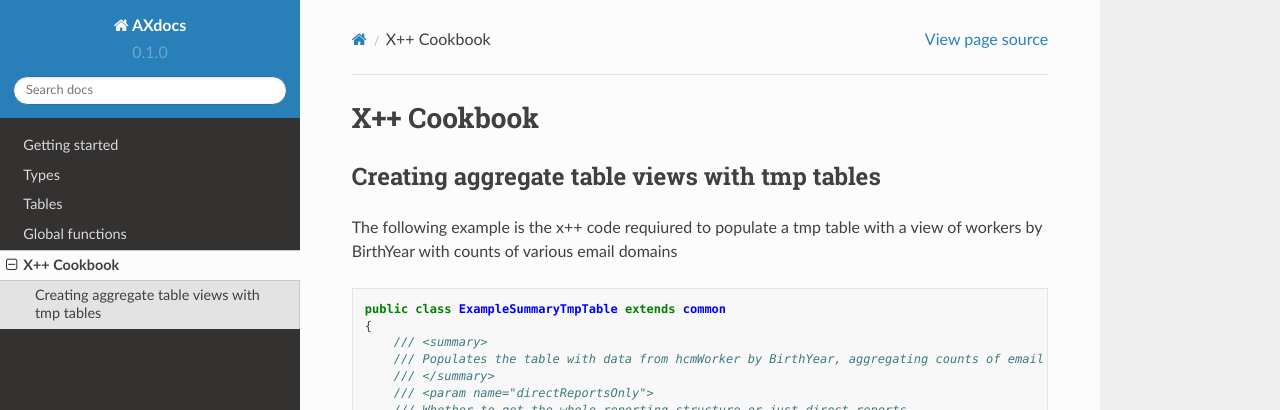
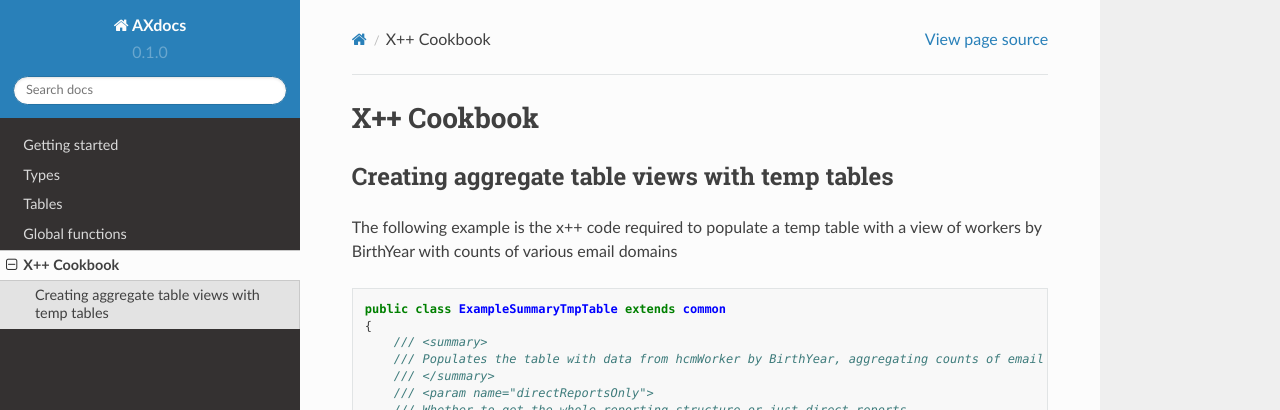
Before and after one commit to andrewschmidt-a/missing-ax-docs, a Sphinx documentation site: the page built from docs/source/cookbook.rst, in a window 1280 px wide and 900 px high. Shown: the top 410 px of the window. Built offline with Sphinx 7.4.7 and the Read the Docs theme 2.0.0, drawn with Linux system fonts in a browser that asks for light colours.

Commit message:
change typos

```diff
--- a/docs/source/cookbook.rst
+++ b/docs/source/cookbook.rst
@@ -1,9 +1,9 @@
 X++ Cookbook
 ============
 
-Creating aggregate table views with tmp tables
+Creating aggregate table views with temp tables
 ----------------------------------------------
-The following example is the x++ code requiured to populate a tmp table with a view of workers by BirthYear with counts of various email domains
+The following example is the x++ code required to populate a temp table with a view of workers by BirthYear with counts of various email domains
 
 .. code-block:: X++
 
```
